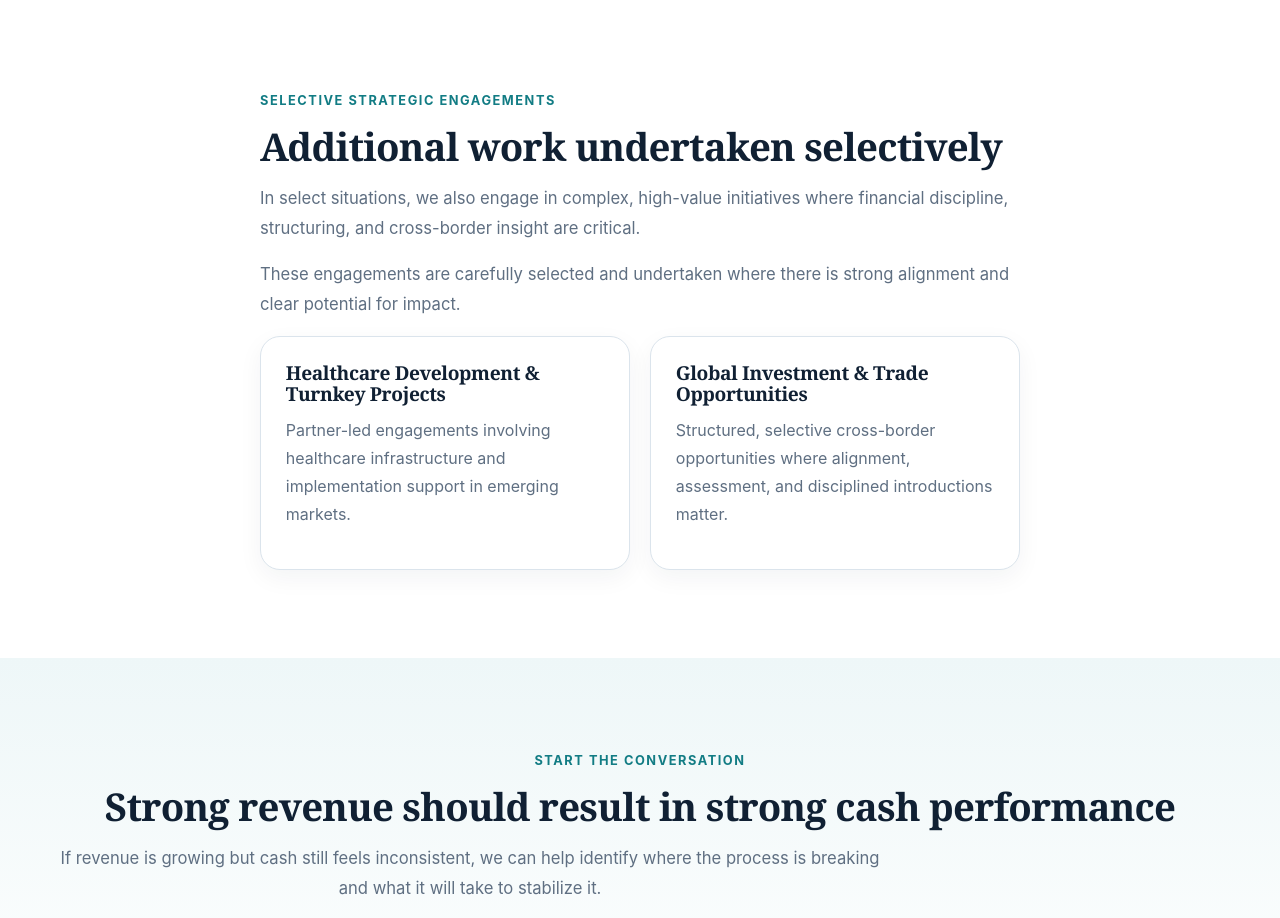
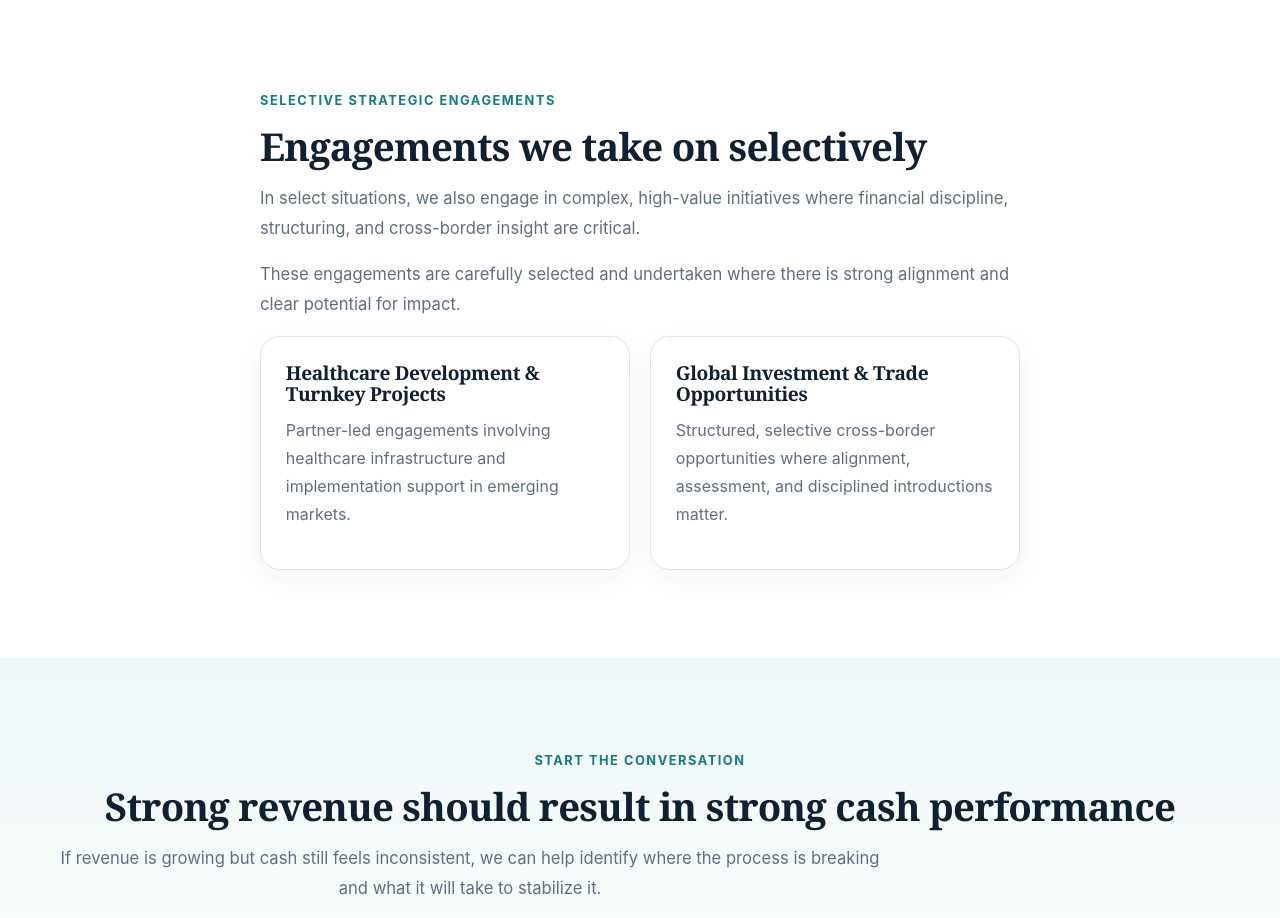
Before and after one commit to pjechete/prosperity-heritage-Advisory-Services, a Next.js app: page / in a window 1280 px wide. Shown: the part 2980-3898 px from the top of the page. Built offline with nearby package versions, Linux system fonts and the light colour scheme.

Commit message:
Update page.tsx

```diff
--- a/src/app/page.tsx
+++ b/src/app/page.tsx
@@ -230,7 +230,7 @@
       <section className="section section-clean">
         <div className="container narrow">
           <p className="section-label">Selective strategic engagements</p>
-          <h2 className="section-title">Additional work undertaken selectively</h2>
+          <h2 className="section-title">Engagements we take on selectively</h2>
           <p className="section-copy">
             In select situations, we also engage in complex, high-value
             initiatives where financial discipline, structuring, and
```
